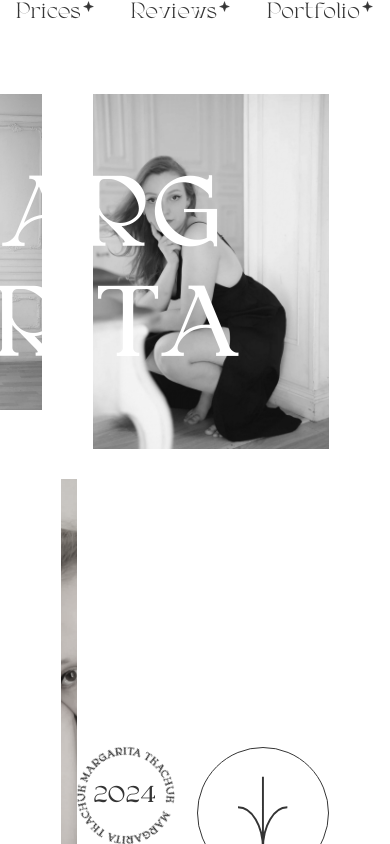
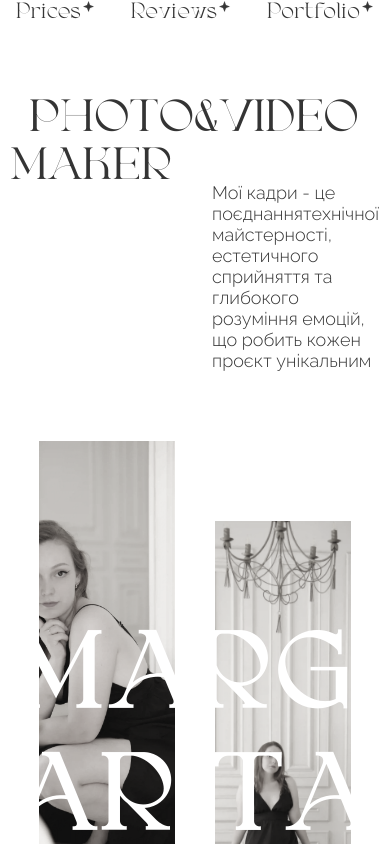
Before and after one commit to Kliruk/marsel, a Next.js app: page / in a window 390 px wide. Shown: the top 844 px of the page. Built offline with nearby package versions, Linux system fonts and the light colour scheme.

Commit message:
Зробив адаптацію на планшет для header та трішки змінив адаптацію для navbar

```diff
--- a/src/components/Header.tsx
+++ b/src/components/Header.tsx
@@ -17,25 +17,26 @@ const Header = () => {
             <CustomHeader headerType="h2" isYmoves={true} delay={0}>
               MAKER
             </CustomHeader>
-            <p className={`paragraphMain text-left ${styles.descr}`}>Вже більше 5 років я знімаю
-              персональні та комерційні проєкти для малого та середнього бізнесу</p>
+            <p className={`paragraphTypical text-left ${styles.descr}`}>
+              Мої кадри - це поєднаннятехнічної майстерності, естетичного сприйняття та
+              глибокого розуміння емоцій, що робить кожен проєкт унікальним</p>
           </div>
         </div>
         <div className={styles.rightDoublePhoto}>
           <div className={styles.doublePhoto}>
+            <CustomImageAnim src="/photo/header/header-DRMargo-q8.1.webp"
+              uniqueClassName={styles.doubleLeftPhoto}
+              alt="Замовниця" width={236} height={355} />
             <CustomImageAnim src="/photo/header/header-DLMargo-q8.4.webp"
               uniqueClassName={styles.doubleRightPhoto}
               alt="Замовниця" width={211} height={316} />
-            <CustomImageAnim src="/photo/header/header-DRMargo-q8.1.webp"
-              uniqueClassName={styles.doubleRightPhoto}
-              alt="Замовниця" width={236} height={355} />
           </div>
           <p className={styles.backgroundTextDP}>MARG<br />ARITA</p>
         </div>
       </div>
       <div className={styles.photoAndCircleArrow}>
         <CustomImageAnim src="/photo/header/header-LMargo-q10.webp"
-          uniqueClassName={styles.doubleRightPhoto}
+          uniqueClassName={styles.mainPhoto}
           alt="Замовниця" width={662} height={400} />
         <div className={styles.circleAndArrow}>
           <NameCircle text={new Date().getFullYear()} size={132}/>
--- a/src/styles/components/header.module.css
+++ b/src/styles/components/header.module.css
@@ -1,10 +1,10 @@
-.header{
+.header {
     margin-top: 70px;
     margin-left: 61px;
     margin-right: 61px;
 }
 
-.textAndDoublePhoto{
+.textAndDoublePhoto {
     display: flex;
     align-items: center;
     justify-content: right;
@@ -17,13 +17,13 @@
 }
 
 .descr {
-    max-width: 420px;
+    max-width: 499px;
     text-align: left;
 
     margin-left: 39px;
 }
 
-.rightDoublePhoto{
+.rightDoublePhoto {
     display: flex;
     position: relative;
     align-items: center;
@@ -37,11 +37,7 @@
     gap: 51px;
 }
 
-.doubleLeftPhoto {
-    width: 500px !important;
-}
-
-.photoAndCircleArrow{
+.photoAndCircleArrow {
     display: flex;
     align-items: flex-end;
     justify-content: space-between;
@@ -58,7 +54,162 @@
     color: var(--color-white);
 }
 
-.circleAndArrow{
+.circleAndArrow {
     display: flex;
     gap: 23px;
 }
+
+@media screen and (max-width: 1845px) {
+    .textAndDoublePhoto {
+        gap: 180px;
+    }
+}
+
+@media screen and (max-width: 1720px) {
+    .textAndDoublePhoto {
+        gap: 100px;
+    }
+}
+
+@media screen and (max-width: 1650px) {
+    .textAndDoublePhoto {
+        gap: 50px;
+    }
+}
+
+@media screen and (max-width: 1590px) {
+    .textAndDoublePhoto {
+        gap: 190px;
+    }
+
+    .doubleRightPhoto,
+    .backgroundTextDP {
+        display: none;
+    }
+}
+
+@media screen and (max-width: 1490px) {
+    .textAndDoublePhoto {
+        gap: 110px;
+    }
+}
+
+@media screen and (max-width: 1430px) {
+    .textAndDoublePhoto {
+        justify-content: center;
+    }
+
+    .rightDoublePhoto {
+        display: none;
+    }
+
+    .photoAndCircleArrow {
+        margin-top: 70px;
+    }
+}
+
+@media screen and (max-width: 1130px) {
+    .mainPhoto {
+        width: 534px !important;
+        height: 356px !important;
+    }
+}
+
+@media screen and (max-width: 992px) {
+    .header {
+        margin-left: 39px;
+        margin-right: 39px;
+    }
+
+    .textAndPhoto {
+        display: flex;
+        align-items: center;
+        justify-content: center;
+
+        flex-direction: column;
+    }
+
+    .headerArrow {
+        width: 97px !important;
+        height: 97px !important;
+    }
+
+    .headerArrow svg {
+        width: 40px !important;
+    }
+
+    .descr {
+        margin-top: 40px;
+        margin-left: 100px;
+        max-width: 300px;
+    }
+
+    .headerPartWithDescr {
+        align-items: flex-start;
+    }
+
+    .mainPhoto {
+        display: none;
+    }
+
+    .textAndDoublePhoto {
+        display: block;
+    }
+
+    .rightDoublePhoto,
+    .doubleRightPhoto,
+    .backgroundTextDP {
+        display: flex;
+    }
+
+    .rightDoublePhoto {
+        margin-top: 70px;
+    }
+
+    .doublePhoto {
+        gap: 40px;
+        width: 100%;
+    }
+
+    .doubleRightPhoto {
+        width: 100%!important;
+        height: 510px !important;
+
+        margin-top: 80px;
+    }
+
+    .doubleLeftPhoto {
+        width: 100% !important;
+        height: 510px !important;
+    }
+
+    .backgroundTextDP {
+        font-size: 141px;
+    }
+
+    .photoAndCircleArrow{
+        margin-top: 0;
+    }
+}
+
+@media screen and (max-width: 830px) {
+    .backgroundTextDP {
+        font-size: 111px;
+    }
+
+    .doubleLeftPhoto {
+        height: 454px !important;
+    }
+
+    .descr {
+        margin-left: 39px;
+    }
+}
+
+@media screen and (max-width: 750px) {
+    .doublePhoto{
+        justify-content: space-between;
+    }
+}
+
+@media screen and (max-width: 688px) {}
--- a/src/styles/components/navbar.module.css
+++ b/src/styles/components/navbar.module.css
@@ -13,6 +13,8 @@
 @media screen and (max-width: 992px) {
     .navbar{
         margin-top: 30px;
+        margin-left: 39px;
+        margin-right: 39px;
     }
 
     .buttonLinks{
--- a/src/styles/globals.css
+++ b/src/styles/globals.css
@@ -108,7 +108,7 @@ h4 {
   text-transform: none;
 }
 
-.paragraphMain,
+.paragraphTypical,
 .paragraphSmaller {
   font-family: var(--font-raleway);
   font-weight: 300;
@@ -138,7 +138,7 @@ h4 {
   }
 
   .paragraphTypical{
-    font-size: 22px;
+    font-size: 18px;
   }
 
   .paragraphSmaller{
```
